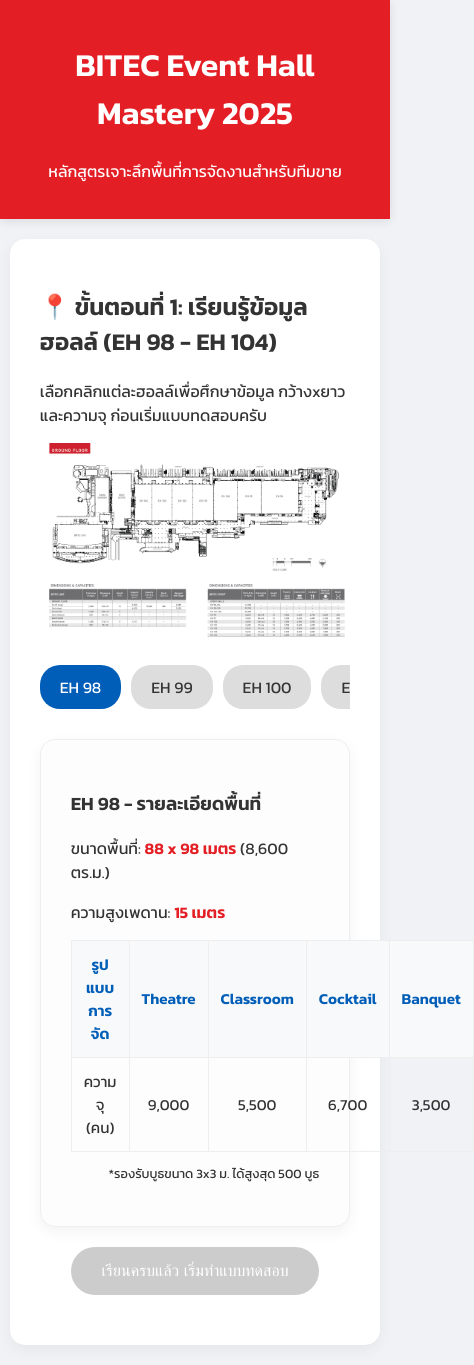
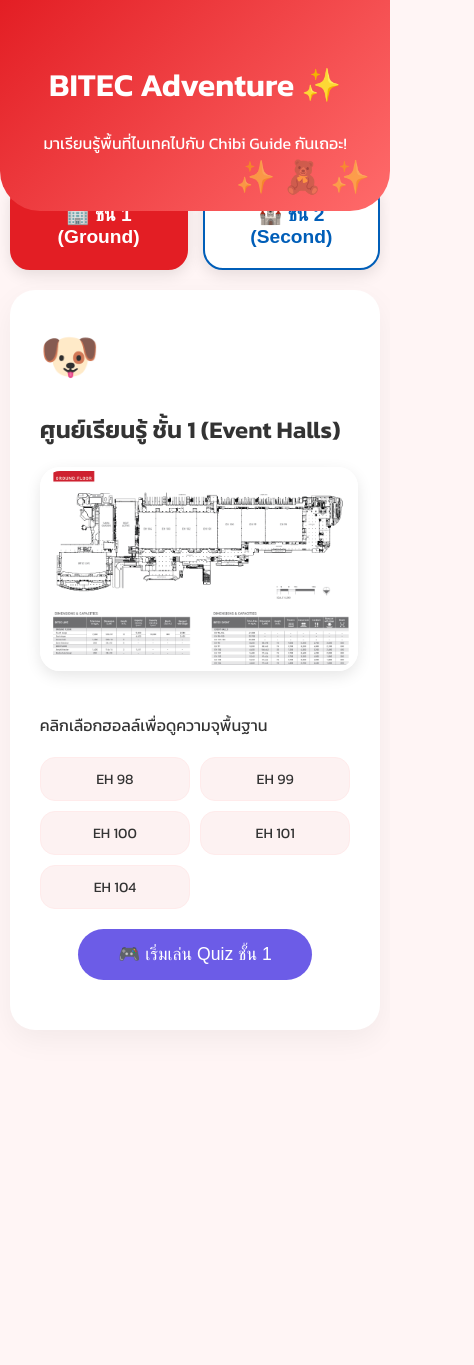
Before and after one commit to chunhapongt/BITEC-Sales, a plain HTML site: page index.html in a window 390 px wide. Shown: the whole page, 474 px wide, since content can reach past the window. After the commit the page ends 1070 px from the top, so only its background shows below. Drawn offline with Linux system fonts and the light colour scheme.

Commit message:
Update index.html

```diff
--- a/index.html
+++ b/index.html
@@ -3,174 +3,190 @@
 <head>
     <meta charset="UTF-8">
     <meta name="viewport" content="width=device-width, initial-scale=1.0">
-    <title>BITEC Event Hall Mastery</title>
+    <title>BITEC Smart Learning (Chibi Edition)</title>
     <link href="https://fonts.googleapis.com/css2?family=Kanit:wght@300;400;600&display=swap" rel="stylesheet">
     <style>
-        :root { --red: #e31e24; --blue: #005eb8; --bg: #f0f2f5; }
+        :root { --red: #e31e24; --blue: #005eb8; --bg: #fff5f5; --card: #ffffff; }
         body { font-family: 'Kanit', sans-serif; background: var(--bg); margin: 0; color: #333; }
-        header { background: var(--red); color: white; padding: 20px; text-align: center; box-shadow: 0 2px 10px rgba(0,0,0,0.1); }
-        .container { max-width: 1000px; margin: 20px auto; width: 95%; }
-        .card { background: white; padding: 30px; border-radius: 15px; box-shadow: 0 5px 15px rgba(0,0,0,0.05); margin-bottom: 20px; }
 
-        /* Learning Navigation */
-        .hall-nav { display: flex; overflow-x: auto; gap: 10px; margin-bottom: 20px; padding-bottom: 10px; }
-        .hall-tab { padding: 10px 20px; background: #ddd; border-radius: 20px; cursor: pointer; white-space: nowrap; transition: 0.3s; }
-        .hall-tab.active { background: var(--blue); color: white; }
+        /* Chibi Header */
+        header { background: linear-gradient(135deg, var(--red), #ff6b6b); color: white; padding: 40px 20px; text-align: center; border-radius: 0 0 40px 40px; position: relative; overflow: hidden; }
+        header::after { content: '✨ 🧸 ✨'; position: absolute; bottom: 10px; right: 20px; font-size: 2rem; opacity: 0.5; }
 
-        /* Data Table */
-        table { width: 100%; border-collapse: collapse; margin-top: 15px; font-size: 0.95em; }
-        th, td { border: 1px solid #eee; padding: 12px; text-align: center; }
-        th { background: #f8f9fa; color: var(--blue); }
-        .highlight { color: var(--red); font-weight: bold; }
+        .container { max-width: 1000px; margin: -30px auto 40px; width: 95%; }
 
-        .hall-img { width: 100%; border-radius: 10px; margin-bottom: 20px; }
-        .btn { background: var(--blue); color: white; border: none; padding: 15px 30px; border-radius: 30px; cursor: pointer; font-size: 16px; display: block; margin: 20px auto; }
-        .btn:disabled { background: #ccc; cursor: not-allowed; }
+        /* Main Navigation */
+        .floor-selector { display: grid; grid-template-columns: 1fr 1fr; gap: 15px; margin-bottom: 20px; }
+        .floor-btn { padding: 20px; border-radius: 20px; border: none; font-size: 1.2rem; font-weight: 600; cursor: pointer; transition: 0.3s; box-shadow: 0 5px 15px rgba(0,0,0,0.1); }
+        .floor-btn.f1 { background: white; color: var(--red); border: 2px solid var(--red); }
+        .floor-btn.f2 { background: white; color: var(--blue); border: 2px solid var(--blue); }
+        .floor-btn.active.f1 { background: var(--red); color: white; }
+        .floor-btn.active.f2 { background: var(--blue); color: white; }
 
-        #quiz-area { display: none; }
-        .option-btn { width: 100%; text-align: left; background: #f8f9fa; margin: 5px 0; border: 1px solid #ddd; padding: 15px; border-radius: 10px; cursor: pointer; }
-        .option-btn:hover { background: #eef2f7; }
+        .card { background: var(--card); padding: 30px; border-radius: 25px; box-shadow: 0 10px 30px rgba(0,0,0,0.05); margin-bottom: 20px; display: none; }
+        .card.active { display: block; animation: fadeIn 0.5s; }
+
+        @keyframes fadeIn { from { opacity: 0; transform: translateY(10px); } to { opacity: 1; transform: translateY(0); } }
+
+        /* Chibi Stickers */
+        .chibi-icon { font-size: 3rem; margin-bottom: 10px; display: block; }
+
+        /* Hall Info Design */
+        .hall-grid { display: grid; grid-template-columns: repeat(auto-fit, minmax(120px, 1fr)); gap: 10px; margin-top: 20px; }
+        .hall-tag { background: #fdf2f2; padding: 10px; border-radius: 15px; text-align: center; font-size: 0.9rem; border: 1px solid #ffebeb; cursor: pointer; }
+        .hall-tag:hover { background: #fee2e2; }
+
+        table { width: 100%; border-collapse: collapse; border-radius: 15px; overflow: hidden; margin: 20px 0; font-size: 0.85rem; }
+        th { background: var(--blue); color: white; padding: 12px; }
+        td { border: 1px solid #eee; padding: 10px; text-align: center; }
+
+        .btn-quiz { background: #6c5ce7; color: white; border: none; padding: 15px 40px; border-radius: 30px; font-size: 1.1rem; cursor: pointer; display: block; margin: 20px auto; }
+        .option-btn { width: 100%; text-align: left; padding: 15px; margin: 8px 0; border: 2px solid #eee; border-radius: 15px; background: white; cursor: pointer; transition: 0.2s; }
+        .option-btn:hover { border-color: var(--blue); background: #f0f7ff; }
+
+        .floor-img { width: 100%; border-radius: 20px; margin-bottom: 20px; border: 4px solid white; box-shadow: 0 5px 15px rgba(0,0,0,0.1); }
     </style>
 </head>
 <body>
 
 <header>
-    <h1>BITEC Event Hall Mastery 2025</h1>
-    <p>หลักสูตรเจาะลึกพื้นที่การจัดงานสำหรับทีมขาย</p>
+    <h1>BITEC Adventure ✨</h1>
+    <p>มาเรียนรู้พื้นที่ไบเทคไปกับ Chibi Guide กันเถอะ!</p>
 </header>
 
 <div class="container">
-    <!-- หน้าสื่อการสอน -->
-    <div id="learning-area" class="card">
-        <h2>📍 ขั้นตอนที่ 1: เรียนรู้ข้อมูลฮอลล์ (EH 98 - EH 104)</h2>
-        <p>เลือกคลิกแต่ละฮอลล์เพื่อศึกษาข้อมูล กว้างxยาว และความจุ ก่อนเริ่มแบบทดสอบครับ</p>
-
-        <!-- รูปภาพ Floor Plan รวม -->
-        <img src="BITEC 1st Floor.png" alt="BITEC Ground Floor Plan" class="hall-img">
-
-        <div class="hall-nav" id="hallNav">
-            <!-- Tabs จะถูกสร้างด้วย JS -->
-        </div>
-
-        <div id="hallDetails" class="card" style="background: #fdfdfd; border: 1px solid #eee;">
-            <!-- ข้อมูลฮอลล์จะแสดงที่นี่ -->
-        </div>
-
-        <button id="startQuizBtn" class="btn" disabled onclick="showQuiz()">เรียนครบแล้ว เริ่มทำแบบทดสอบ</button>
+    <!-- เลือกชั้น -->
+    <div class="floor-selector">
+        <button class="floor-btn f1 active" onclick="switchFloor(1)">🏢 ชั้น 1 (Ground)</button>
+        <button class="floor-btn f2" onclick="switchFloor(2)">🏰 ชั้น 2 (Second)</button>
     </div>
 
-    <!-- หน้าแบบทดสอบ -->
-    <div id="quiz-area" class="card">
-        <h2 id="qText">คำถาม...</h2>
-        <div id="options"></div>
+    <!-- หน้าเรียนชั้น 1 -->
+    <div id="learn-f1" class="card active">
+        <span class="chibi-icon">🐶</span>
+        <h2>ศูนย์เรียนรู้ ชั้น 1 (Event Halls)</h2>
+        <img src="BITEC 1st Floor.png" alt="Ground Floor" class="floor-img">
+        <p>คลิกเลือกฮอลล์เพื่อดูความจุพื้นฐาน</p>
+        <div class="hall-grid">
+            <div class="hall-tag" onclick="showData('EH 98')">EH 98</div>
+            <div class="hall-tag" onclick="showData('EH 99')">EH 99</div>
+            <div class="hall-tag" onclick="showData('EH 100')">EH 100</div>
+            <div class="hall-tag" onclick="showData('EH 101')">EH 101</div>
+            <div class="hall-tag" onclick="showData('EH 104')">EH 104</div>
+        </div>
+        <div id="data-display-f1"></div>
+        <button class="btn-quiz" onclick="startQuiz(1)">🎮 เริ่มเล่น Quiz ชั้น 1</button>
+    </div>
+
+    <!-- หน้าเรียนชั้น 2 -->
+    <div id="learn-f2" class="card">
+        <span class="chibi-icon">🐱</span>
+        <h2>ศูนย์เรียนรู้ ชั้น 2 (Bhiraj & Grand Halls)</h2>
+        <img src="BITEC 2nd floor.png" alt="Second Floor" class="floor-img">
+        <p>ห้องประชุมและฮอลล์ระดับพรีเมียม</p>
+        <div class="hall-grid">
+            <div class="hall-tag" onclick="showData('BH 1-3')">Bhiraj 1-3</div>
+            <div class="hall-tag" onclick="showData('GH 201-203')">Grand Hall</div>
+            <div class="hall-tag" onclick="showData('MR 211-217')">Meeting Rms</div>
+            <div class="hall-tag" onclick="showData('SILK 1-4')">Silk Halls</div>
+        </div>
+        <div id="data-display-f2"></div>
+        <button class="btn-quiz" onclick="startQuiz(2)">🎮 เริ่มเล่น Quiz ชั้น 2</button>
+    </div>
+
+    <!-- ส่วน Quiz (แสดงเมื่อกดเริ่ม) -->
+    <div id="quiz-screen" class="card">
+        <span class="chibi-icon">⭐</span>
+        <h2 id="quiz-title">แบบทดสอบ</h2>
+        <p id="q-text"></p>
+        <div id="options-box"></div>
         <div id="feedback" style="margin-top:20px; font-weight:600;"></div>
+        <button class="floor-btn" style="width:auto; margin-top:20px;" onclick="location.reload()">🔙 กลับหน้าหลัก</button>
     </div>
 </div>
 
 <script>
-    const hallData = [
-        { id: "EH 98", dim: "88 x 98", area: "8,600", h: "15", t: "9,000", c: "5,500", cock: "6,700", ban: "3,500", booth: "500" },
-        { id: "EH 99", dim: "88 x 63", area: "5,500", h: "15", t: "5,700", c: "3,200", cock: "4,300", ban: "2,100", booth: "330" },
-        { id: "EH 100", dim: "106 x 63", area: "6,600", h: "25", t: "7,200", c: "4,000", cock: "5,200", ban: "2,600", booth: "400" },
-        { id: "EH 101", dim: "97 x 56", area: "5,480", h: "15", t: "5,700", c: "3,600", cock: "4,200", ban: "2,000", booth: "300" },
-        { id: "EH 102", dim: "97 x 54", area: "5,240", h: "15", t: "5,700", c: "3,300", cock: "4,000", ban: "1,800", booth: "300" },
-        { id: "EH 103", dim: "97 x 54", area: "5,240", h: "15", t: "5,700", c: "3,300", cock: "4,000", ban: "1,800", booth: "300" },
-        { id: "EH 104", dim: "97 x 45", area: "4,360", h: "15", t: "4,300", c: "2,700", cock: "3,400", ban: "1,500", booth: "250" }
-    ];
+    const bitecData = {
+        'EH 98': { dim: '88x98', t: '9,000', c: '3,500', note: 'ฮอลล์ใหญ่ที่สุดในชั้น 1' },
+        'EH 100': { dim: '106x63', t: '7,200', h: '25 ม.', note: 'เพดานสูงที่สุด (25 เมตร)' },
+        'EH 104': { dim: '97x45', t: '4,300', note: 'พื้นที่ 4,360 ตร.ม.' },
+        'BH 1-3': { dim: '44x80', t: '3,600', area: '3,300 ตร.ม.', note: 'Bhiraj Hall ชั้น 2' },
+        'GH 201-203': { dim: '31x58', t: '2,000', classroom: '1,100', note: 'Grand Halls ชั้น 2' },
+        'SILK 1-4': { dim: '10x16', t: '170', note: 'ห้องประชุมขนาดกลางชั้น 2[cite: 1]' }
+    };
 
-    let visitedHalls = new Set();
-    let currentHallIndex = 0;
+    const quizzes = {
+        1: [
+            { q: "ฮอลล์ใดในชั้น 1 มีเพดานสูง 25 เมตร?[cite: 1]", a: ["EH 98", "EH 100", "EH 104"], c: 1 },
+            { q: "EH 98 รองรับการจัดแบบ Theatre ได้กี่คน?[cite: 1]", a: ["9,000 คน", "5,700 คน", "7,200 คน"], c: 0 }
+        ],
+        2: [
+            { q: "Bhiraj Hall 1-3 (ชั้น 2) มีพื้นที่รวมกี่ตารางเมตร?[cite: 1]", a: ["1,720 ตร.ม.", "3,300 ตร.ม.", "8,600 ตร.ม."], c: 1 },
+            { q: "Grand Hall (GH 201-203) รองรับ Classroom ได้กี่คน?[cite: 1]", a: ["500 คน", "1,100 คน", "2,000 คน"], c: 1 }
+        ]
+    };
 
-    // สร้าง Tab เมนู
-    const nav = document.getElementById('hallNav');
-    hallData.forEach((hall, index) => {
-        const tab = document.createElement('div');
-        tab.className = 'hall-tab';
-        tab.innerText = hall.id;
-        tab.onclick = () => showHall(index);
-        nav.appendChild(tab);
-    });
-
-    function showHall(index) {
-        currentHallIndex = index;
-        const hall = hallData[index];
-        visitedHalls.add(hall.id);
-
-        // อัปเดต Tab Active
-        document.querySelectorAll('.hall-tab').forEach((t, i) => {
-            t.className = i === index ? 'hall-tab active' : 'hall-tab';
-        });
-
-        // แสดงข้อมูลจากตาราง
-        document.getElementById('hallDetails').innerHTML = `
-            <h3>${hall.id} - รายละเอียดพื้นที่</h3>
-            <p>ขนาดพื้นที่: <span class="highlight">${hall.dim} เมตร</span> (${hall.area} ตร.ม.)</p>
-            <p>ความสูงเพดาน: <span class="highlight">${hall.h} เมตร</span></p>
-            <table>
-                <tr><th>รูปแบบการจัด</th><th>Theatre</th><th>Classroom</th><th>Cocktail</th><th>Banquet</th></tr>
-                <tr>
-                    <td>ความจุ (คน)</td>
-                    <td>${hall.t}</td>
-                    <td>${hall.c}</td>
-                    <td>${hall.cock}</td>
-                    <td>${hall.ban}</td>
-                </tr>
-            </table>
-            <p style="text-align:right; font-size:0.8em;">*รองรับบูธขนาด 3x3 ม. ได้สูงสุด ${hall.booth} บูธ</p>
-        `;
-
-        if(visitedHalls.size === hallData.length) {
-            document.getElementById('startQuizBtn').disabled = false;
-        }
+    function switchFloor(f) {
+        document.querySelectorAll('.floor-btn').forEach(b => b.classList.remove('active'));
+        document.querySelector(`.f${f}`).classList.add('active');
+        document.getElementById('learn-f1').classList.toggle('active', f === 1);
+        document.getElementById('learn-f2').classList.toggle('active', f === 2);
+        document.getElementById('quiz-screen').classList.remove('active');
     }
 
-    // เริ่มต้นแสดง EH 98
-    showHall(0);
-
-    // ระบบ Quiz สุ่มคำถามจากข้อมูลจริง
-    const questions = [
-        { q: "EH 98 มีขนาด กว้าง x ยาว เท่าไหร่?", a: ["88 x 98 ม.", "106 x 63 ม.", "97 x 56 ม."], c: 0 },
-        { q: "ฮอลล์ใดมีเพดานสูงที่สุด (25 เมตร)?", a: ["EH 98", "EH 99", "EH 100"], c: 2 },
-        { q: "ถ้าลูกค้าต้องการจัดงานเลี้ยงแบบ Cocktail 4,300 คน ควรแนะนำฮอลล์ใดที่พอดีที่สุด?", a: ["EH 99", "EH 101", "EH 104"], c: 0 },
-        { q: "EH 104 สามารถรองรับการจัดแบบ Theatre ได้กี่ที่นั่ง?", a: ["4,300 ที่นั่ง", "5,700 ที่นั่ง", "9,000 ที่นั่ง"], c: 0 },
-        { q: "ฮอลล์ EH 102 และ EH 103 มีขนาดพื้นที่เท่ากันคือเท่าไหร่?", a: ["5,480 ตร.ม.", "5,240 ตร.ม.", "4,360 ตร.ม."], c: 1 }
-    ];
+    function showData(key) {
+        const d = bitecData[key];
+        const target = document.querySelector('.card.active div[id^="data-display"]');
+        target.innerHTML = `
+            <div style="background:#fff9f9; padding:15px; border-radius:15px; margin-top:15px; border:2px dashed var(--red);">
+                <h3>🎀 ข้อมูล ${key}</h3>
+                <p>📏 ขนาด: ${d.dim} ม. | 🎭 Theatre: ${d.t} pax</p>
+                <p>✨ Note: ${d.note}</p>
+            </div>
+        `;
+    }
 
     let currentQ = 0;
-    function showQuiz() {
-        document.getElementById('learning-area').style.display = 'none';
-        document.getElementById('quiz-area').style.display = 'block';
-        loadQuestion();
+    let activeQuiz = [];
+
+    function startQuiz(f) {
+        activeQuiz = quizzes[f];
+        currentQ = 0;
+        document.getElementById('learn-f1').classList.remove('active');
+        document.getElementById('learn-f2').classList.remove('active');
+        document.getElementById('quiz-screen').classList.add('active');
+        document.getElementById('quiz-title').innerText = `แบบทดสอบ ชั้น ${f}`;
+        loadQ();
     }
 
-    function loadQuestion() {
-        if(currentQ >= questions.length) {
-            document.getElementById('quiz-area').innerHTML = "<h2>ยินดีด้วย! คุณเรียนรู้อุปกรณ์ครบทุกฮอลล์แล้ว</h2><button class='btn' onclick='location.reload()'>เริ่มเรียนใหม่อีกครั้ง</button>";
+    function loadQ() {
+        if(currentQ >= activeQuiz.length) {
+            document.getElementById('q-text').innerText = "🎉 เก่งมาก! ตอบถูกครบทุกข้อเลย";
+            document.getElementById('options-box').innerHTML = "";
             return;
         }
-        const q = questions[currentQ];
-        document.getElementById('qText').innerText = `ข้อที่ ${currentQ+1}: ${q.q}`;
-        const optDiv = document.getElementById('options');
-        optDiv.innerHTML = "";
+        const q = activeQuiz[currentQ];
+        document.getElementById('q-text').innerText = q.q;
+        const box = document.getElementById('options-box');
+        box.innerHTML = "";
+        document.getElementById('feedback').innerText = "";
+
         q.a.forEach((opt, i) => {
             const btn = document.createElement('button');
             btn.className = "option-btn";
             btn.innerText = opt;
             btn.onclick = () => {
                 if(i === q.c) {
-                    document.getElementById('feedback').innerText = "✅ ถูกต้อง!";
-                    document.getElementById('feedback').style.color = "green";
+                    document.getElementById('feedback').innerText = "✅ เยี่ยมมากจ้า!";
                     currentQ++;
-                    setTimeout(loadQuestion, 1000);
+                    setTimeout(loadQ, 1000);
                 } else {
-                    document.getElementById('feedback').innerText = "❌ ข้อมูลไม่ตรงกับ Floor Plan ลองเช็กอีกทีครับ";
-                    document.getElementById('feedback').style.color = "red";
+                    document.getElementById('feedback').innerText = "❌ อ๊ะ! ลองดูข้อมูลอีกทีนะ";
                 }
             };
-            optDiv.appendChild(btn);
+            box.appendChild(btn);
         });
     }
 </script>
-
 </body>
 </html>
```
